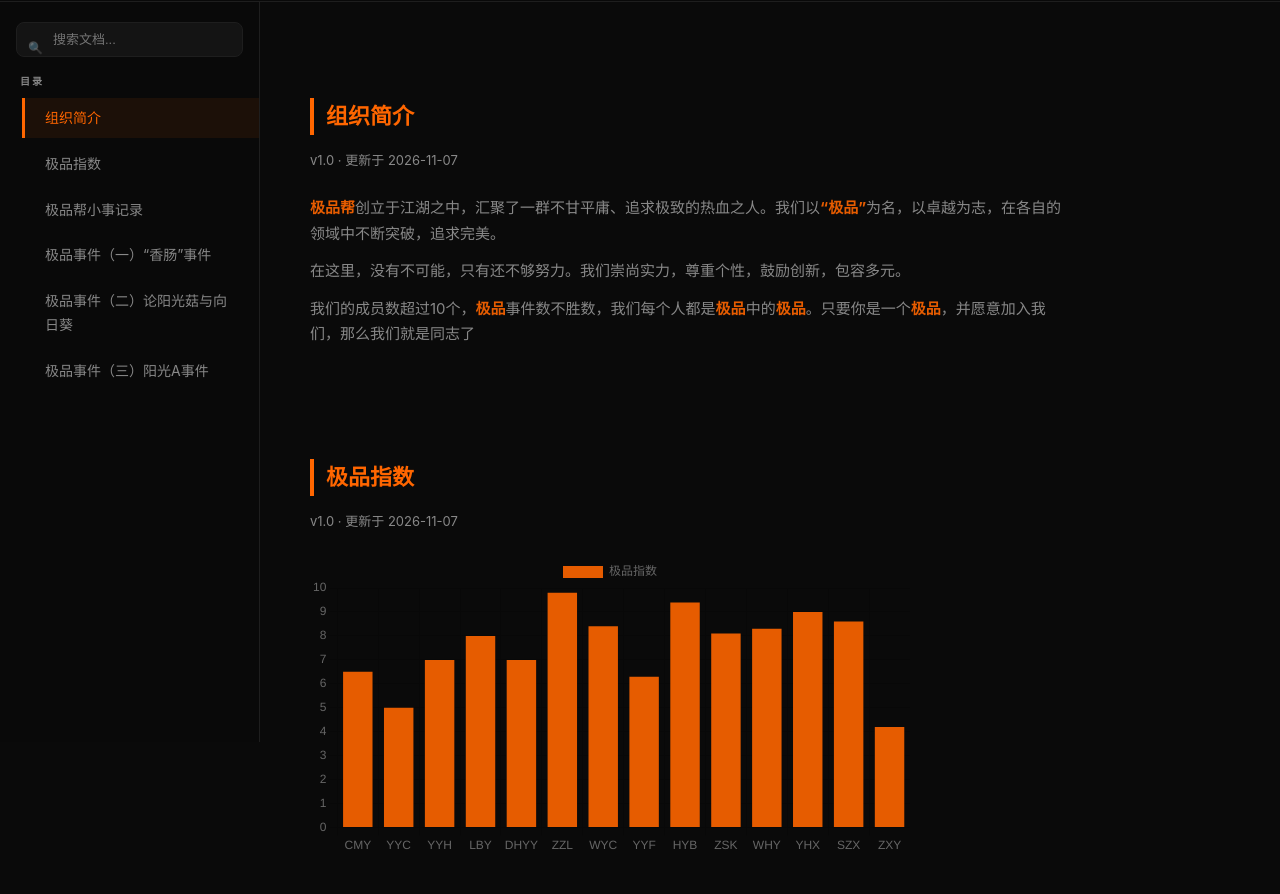
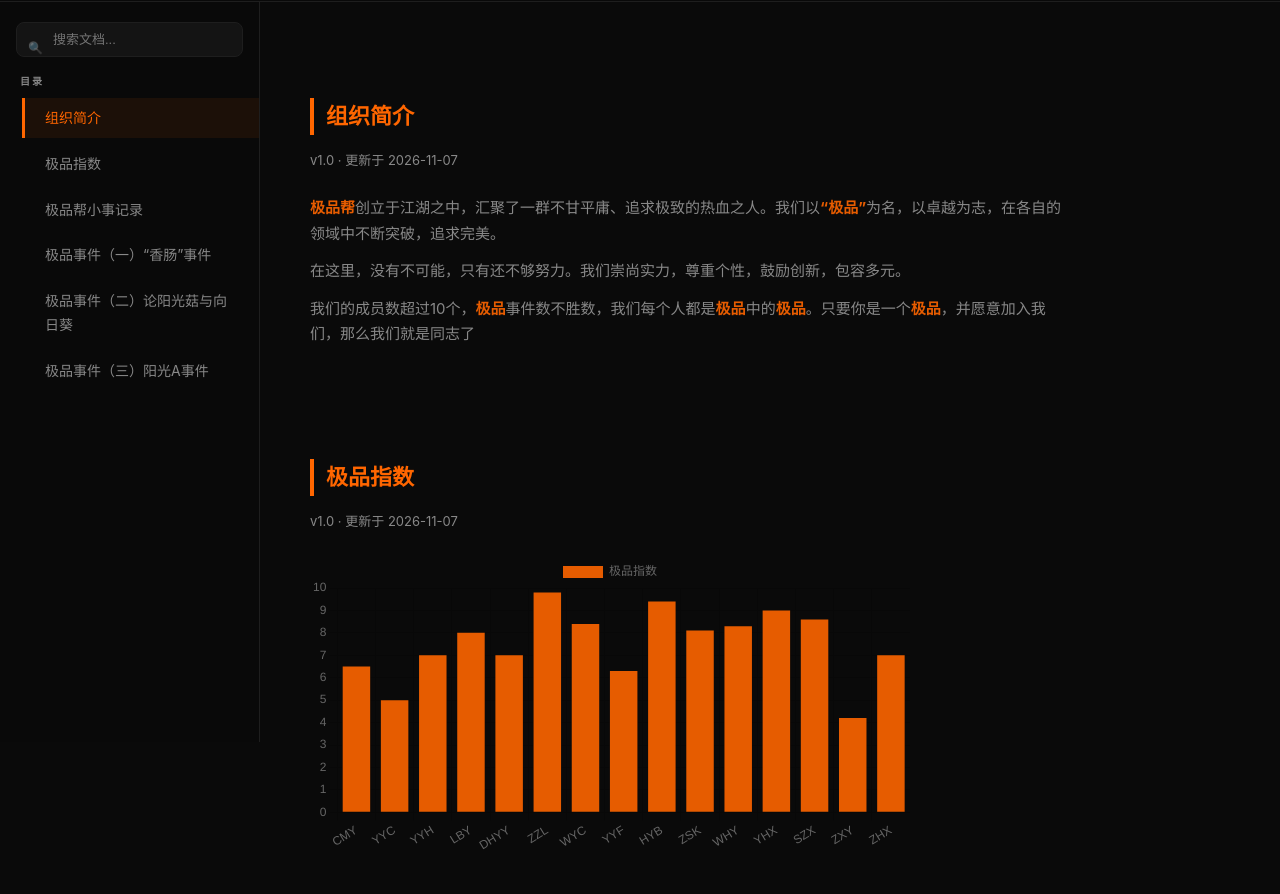
Before and after one commit to Aaronddl/JiPinBangDocs, a plain HTML site: page index.html in a window 1280 px wide. Shown: the part 58-952 px from the top of the page. Drawn offline with nearby package versions, Linux system fonts and the light colour scheme.

Commit message:
Update index.html

```diff
--- a/index.html
+++ b/index.html
@@ -266,10 +266,10 @@
         new Chart(ctx, {
                 type: 'bar', // 图表类型：bar, line, pie, doughnut 等
                 data: {
-                    labels: ['CMY', 'YYC', 'YYH', 'LBY', 'DHYY', 'ZZL', 'WYC', 'YYF', 'HYB', 'ZSK', 'WHY', 'YHX', 'SZX', 'ZXY'],
+                    labels: ['CMY', 'YYC', 'YYH', 'LBY', 'DHYY', 'ZZL', 'WYC', 'YYF', 'HYB', 'ZSK', 'WHY', 'YHX', 'SZX', 'ZXY', 'ZHX'],
                     datasets: [{
                         label: '极品指数',
-                        data: [6.5, 5, 7, 8, 7, 9.8, 8.4, 6.3, 9.4, 8.1, 8.3, 9, 8.6, 4.2],
+                        data: [6.5, 5, 7, 8, 7, 9.8, 8.4, 6.3, 9.4, 8.1, 8.3, 9, 8.6, 4.2,7],
                         borderColor: '#e65c00',
                         backgroundColor: '#e65c00'
                     }]
```
